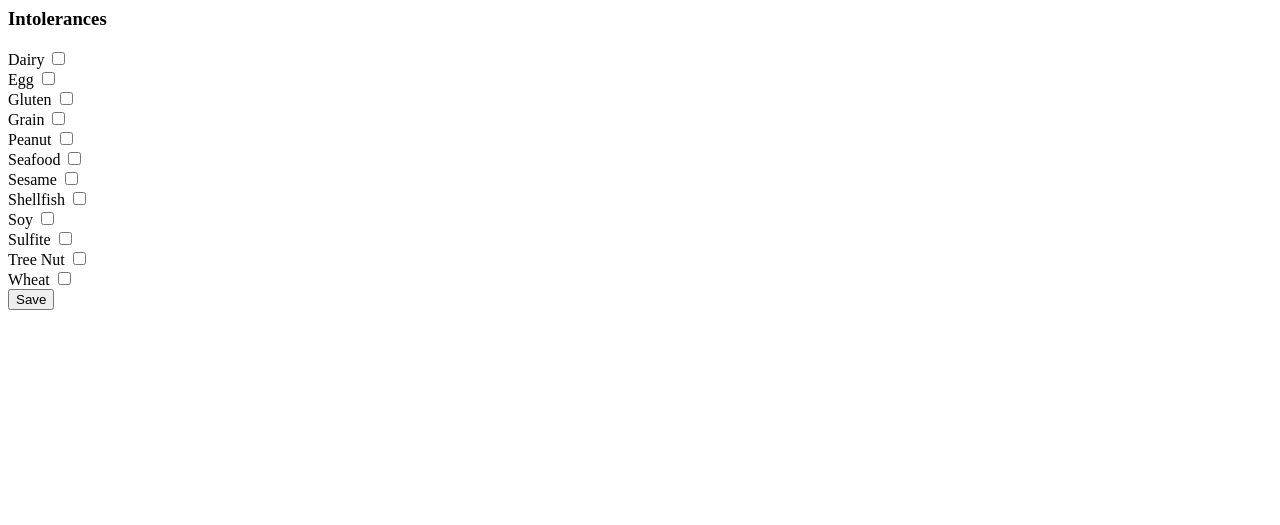
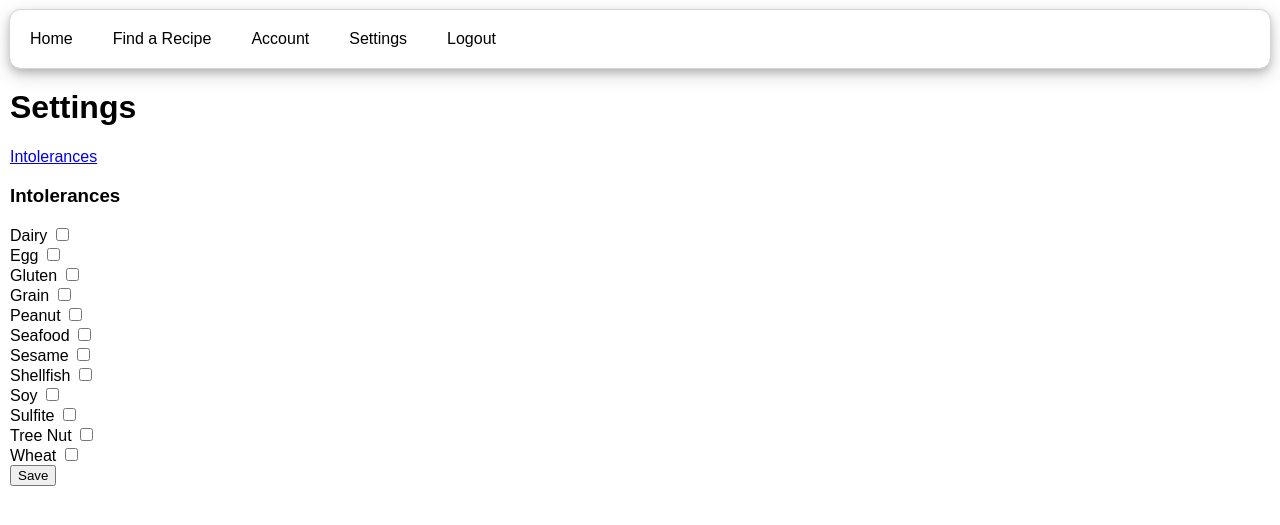
Before and after one commit to mia19reynolds/ComputingProject2, a Flask app: page /settings/intolerances in a window 1280 px wide. Shown: the top 525 px of the page. Run offline with Flask 3, Linux system fonts and the light colour scheme; the visitor is signed in with stand-in values (Sample User, id 1); data that the repository does not hold is empty.

Commit message:
settings html inheritance

```diff
--- a/templates/intolerances.html
+++ b/templates/intolerances.html
@@ -1,3 +1,5 @@
+{% extends "/settings.html" %}
+{% block options %}
     <h3>Intolerances</h3>
     <form method="post" action="{{ url_for('settingsIntolerances') }}">
         <label for="dairy">Dairy</label>
@@ -38,3 +40,4 @@
         <br>
         <button type="submit">Save</button>
     </form>
+{% endblock %}
--- a/templates/navbarActive.html
+++ b/templates/navbarActive.html
@@ -2,6 +2,6 @@
     <a href="{{ url_for('dashboard') }}">Home</a>
     <a href="{{ url_for('search', query='', cuisine='') }}">Find a Recipe</a>
     <a href="{{ url_for('account') }}">Account</a>
-    <a href="{{ url_for('settings') }}">Settings</a>
+    <a href="{{ url_for('settingsIntolerances') }}">Settings</a>
     <a href="{{ url_for('logout') }}">Logout</a>
 </nav>
--- a/templates/settings.html
+++ b/templates/settings.html
@@ -6,4 +6,7 @@
     <div id="settingsPages">
         <a href="{{ url_for('settingsIntolerances') }}">Intolerances</a>
     </div>
+    <div id="options">
+        {% block options %}{% endblock %}
+    </div>
 {% endblock %}
```
Lines whose indentation alone changed are shown as unchanged.
